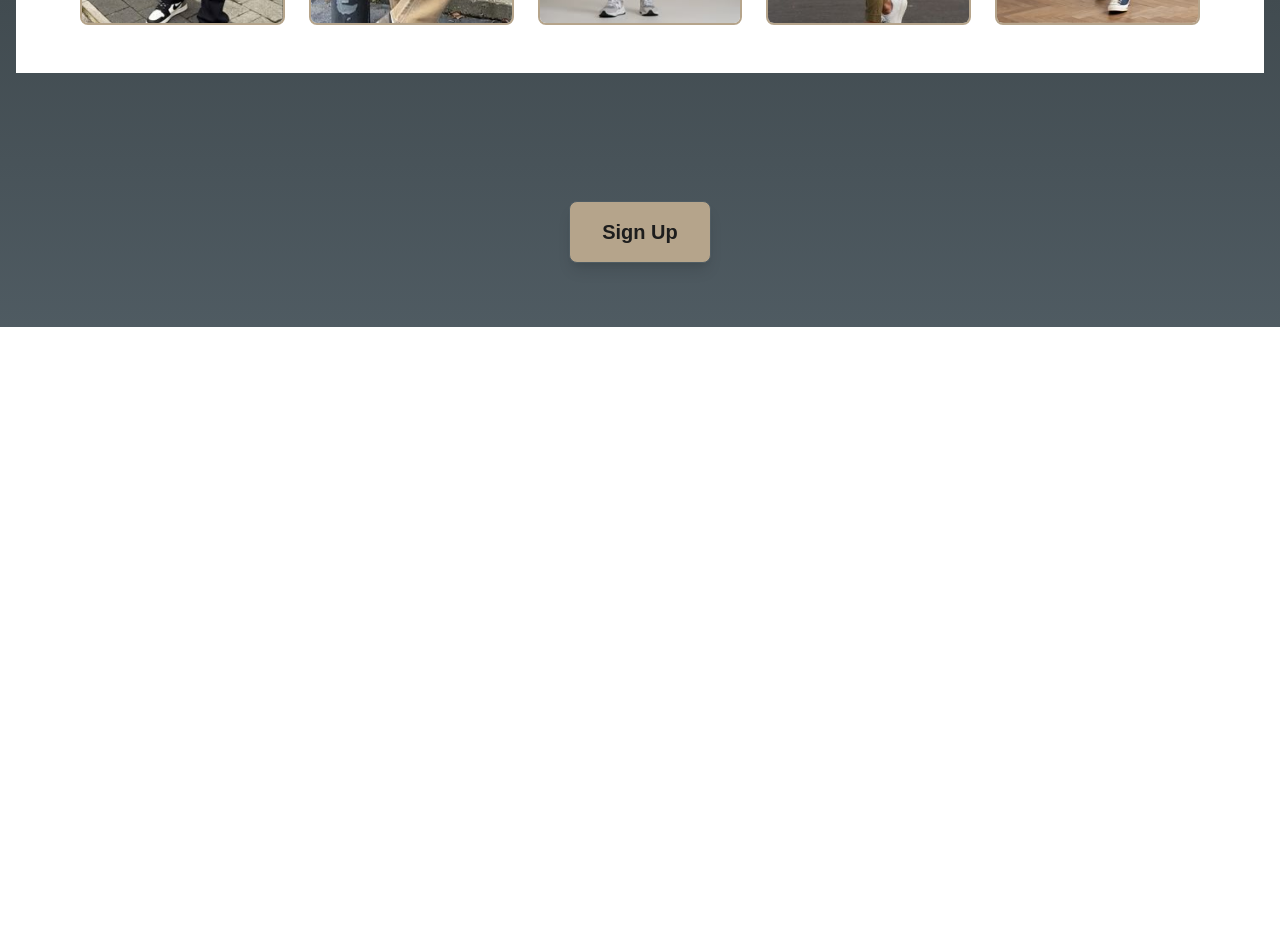
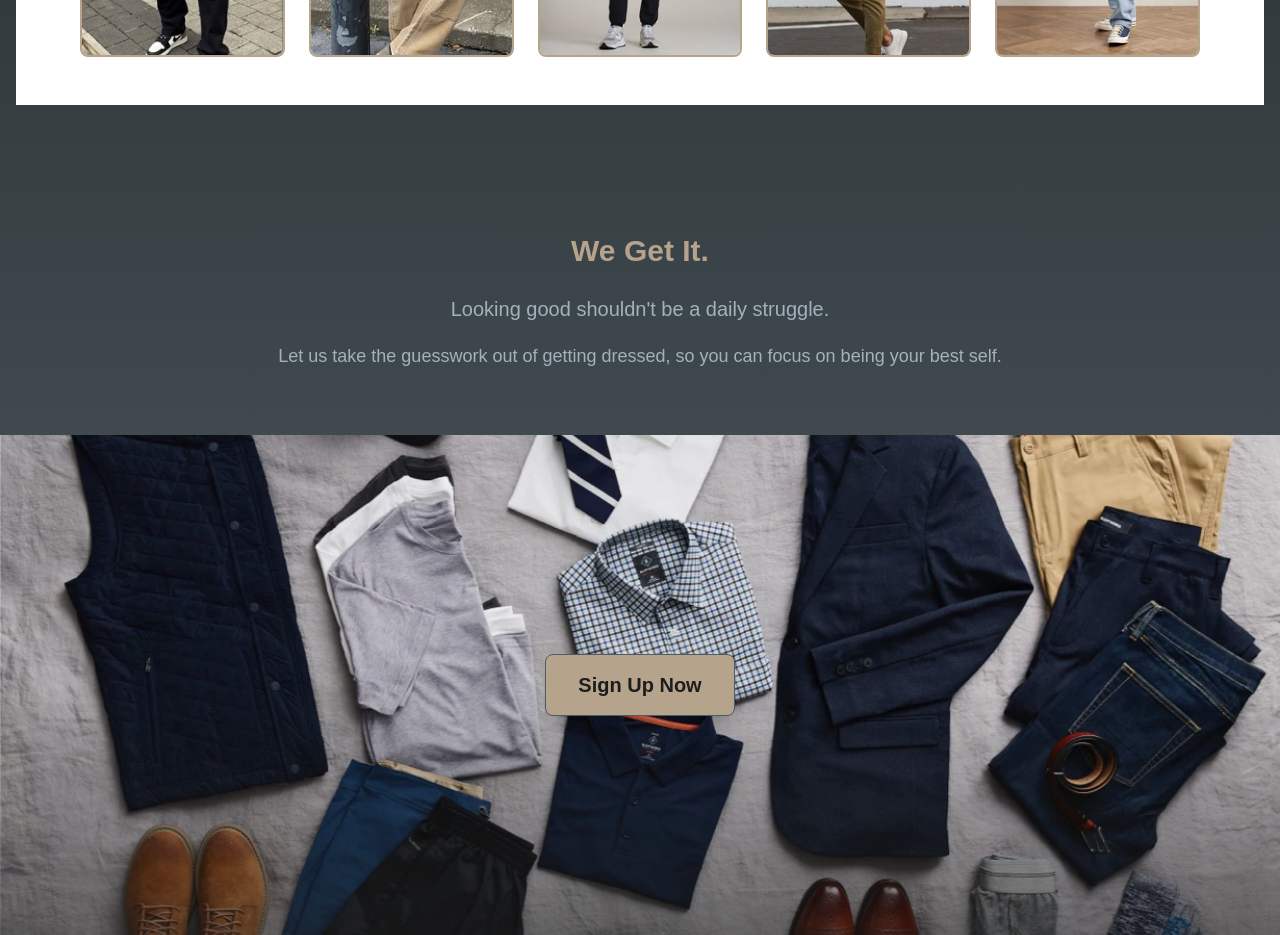
Before and after one commit to OOTDai/OOTDai, a Next.js app in the folder frontend/: page / in a window 1280 px wide. Shown: the part 1280-2215 px from the top of the page. Before the commit the page ends 1607 px from the top, so only its background shows below. Built offline with nearby package versions, Linux system fonts and the light colour scheme.

Commit message:
sign up banner section added

```diff
--- a/frontend/app/page.tsx
+++ b/frontend/app/page.tsx
@@ -17,6 +17,9 @@ export default function LandingPage() {
         </Link>
       </header>
 
+      {/* Top White Bar */}
+      <div className="w-full h-4 bg-white"></div>
+
       {/* Hero Section with Closet Image */}
       <section className="w-full h-[400px] relative">
         <Image
@@ -29,6 +32,9 @@ export default function LandingPage() {
         />
         <div className="absolute inset-0 bg-gradient-to-t from-[#1D1D1D] via-transparent to-transparent opacity-10"></div>
       </section>
+
+      {/* Bottom White Bar */}
+      <div className="w-full h-4 bg-white"></div>
 
       {/* About Section */}
       <section className="py-16 px-4">
@@ -123,13 +129,36 @@ export default function LandingPage() {
         </div>
       </section>
 
-      {/* Sign Up Button Section */}
-      <section className="py-16 flex justify-center">
-        <Link href="/createAccount" legacyBehavior>
-          <a className="px-8 py-4 bg-[#B5A48B] text-[#1D1D1D] text-xl font-semibold rounded-lg hover:bg-[#A4B0BC] transition-all duration-300 transform hover:scale-105 shadow-lg border border-[#4F5B62]">
-            Sign Up
-          </a>
-        </Link>
+      {/* Message Section (replacing original Sign Up button) */}
+      <section className="py-16 px-4">
+        <div className="max-w-3xl mx-auto text-center">
+          <h2 className="text-3xl font-bold text-[#B5A48B] mb-6">We Get It.</h2>
+          <p className="text-[#A4B0BC] text-xl leading-relaxed mb-4">
+            Looking good shouldn&apos;t be a daily struggle.
+          </p>
+          <p className="text-[#A4B0BC] text-lg leading-relaxed">
+            Let us take the guesswork out of getting dressed, so you can focus on being your best self.
+          </p>
+        </div>
+      </section>
+
+      {/* Bottom Landscape Image Section */}
+      <section className="w-full h-[500px] relative">
+        <Image
+          src="/images/landscapeFashion.webp"
+          alt="Fashion Landscape"
+          fill
+          style={{ objectFit: 'cover' }}
+          className="brightness-95"
+        />
+        <div className="absolute inset-0 bg-gradient-to-t from-[#1D1D1D] via-transparent to-transparent opacity-50"></div>
+        <div className="absolute inset-0 flex items-center justify-center">
+          <Link href="/createAccount" legacyBehavior>
+            <a className="px-8 py-4 bg-[#B5A48B] text-[#1D1D1D] text-xl font-semibold rounded-lg hover:bg-[#A4B0BC] transition-all duration-300 transform hover:scale-105 shadow-lg border border-[#4F5B62] z-10">
+              Sign Up Now
+            </a>
+          </Link>
+        </div>
       </section>
     </div>
   );
```
Also changed, not shown: frontend/public/images/fashionBoard.jpg (added), frontend/public/images/landscapeFashion.webp (added).
